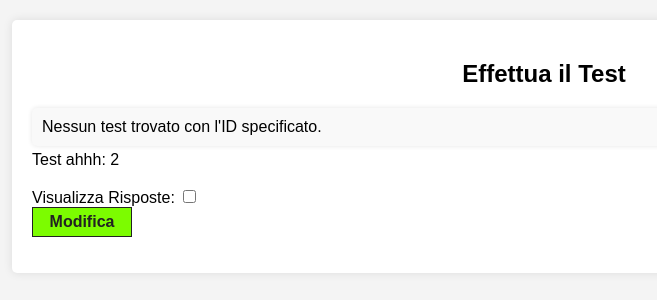
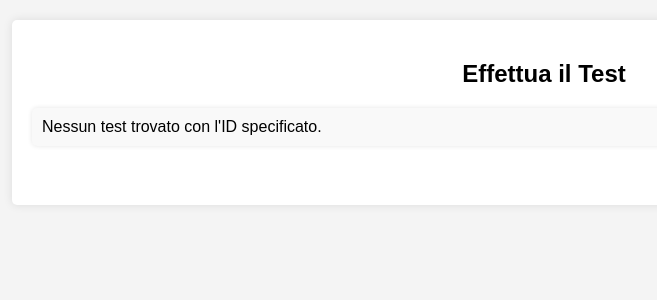
Before and after one commit to tabish29/ProgettoBD2023-24, a PHP site: page /effettuaTest.php?id=2 in a window 1280 px wide. Shown: the top 300 px of the page, without its empty margins (96-753 px from the left). Run offline with PHP 8.4, Linux system fonts and the light colour scheme; data comes from the database, SQL or seed files in the repository.

Commit message:
Modifica grafica test Studenti

```diff
--- a/effettuaTest.php
+++ b/effettuaTest.php
@@ -126,22 +126,8 @@
                                 echo "<summary>Descrizione:</summary>";
                                 echo "" . $dati[2] . "";
                                 echo "</details><br>";
-                                echo "<details>";
-                                echo "<summary>Numero Risposte:</summary>";
-                                echo "" . $dati[3] . "";
-                                echo "</details><br>";
 
-                                $sql_soluzioni = "SELECT CampoTesto FROM OPZIONERISPOSTA WHERE NumeroProgressivoQuesito = $numeroProgressivo AND TitoloTest = '$titoloTest'";
-                                $result_soluzioni = $conn->query($sql_soluzioni);
-                                $conn->next_result();
-                                if ($result_quesitoRC->num_rows>0) {
-                                    $soluzioni = $result_soluzioni->fetch_assoc();
 
-                                    echo "<details>";
-                                    echo "<summary>Soluzioni:</summary>";
-                                    echo "" . $soluzioni['CampoTesto'] . "";
-                                    echo "</details><br>";
-                                }
 
 
 
@@ -162,21 +148,8 @@
                                 echo "<summary>Descrizione:</summary>";
                                 echo "" . $dati[2] . "";
                                 echo "</details><br>";
-                                echo "<details>";
-                                echo "<summary>Numero Risposte:</summary>";
-                                echo "" . $dati[3] . "";
-                                echo "</details><br>";
 
-                                $sql_soluzioni = "SELECT TestoSoluzione FROM SOLUZIONE WHERE NumeroProgressivo = $numeroProgressivo AND TitoloTest = '$titoloTest'";
-                                $result_soluzioni = $conn->query($sql_soluzioni);
-                                $conn->next_result();
-                                if ($result_quesitoCodice->num_rows>0) {
-                                    $soluzioni = $result_soluzioni->fetch_assoc();
-                                    echo "<details>";
-                                    echo "<summary>Soluzioni:</summary>";
-                                    echo "" . $soluzioni['TestoSoluzione'] . "";
-                                    echo "</details><br>";
-                                }
+
 
                             }
                         }
@@ -201,12 +174,7 @@
                     if ($result_select_test->num_rows > 0) {
                         $row = $result_select_test->fetch_assoc();
                         // Visualizza i dettagli del test
-                        /*
-                        echo "<li class='test-item'>Titolo: " . $row['Titolo'] . "</li>";
-                        echo "<li class='test-item'>Data Creazione: " . $row['DataCreazione'] . "</li>";
-                        echo "<li class='test-item'>Visualizza Risposte: " . $row['VisualizzaRisposte'] . "</li>";
-                        echo "<li class='test-item'>Email: " . $row['EmailDocente'] . "</li>";
-                        echo "<li class='test-item'>Quesiti:</li>";*/
+
                         echo "<details>";
                         echo "<summary>Titolo Test:</summary>";
                         echo "" . $row['Titolo'] . "";
@@ -232,17 +200,9 @@
                 }
                 function creaGrafica() {
                     $testId = $_GET['id'];
-                    echo "Test ahhh: " . $testId;
                     echo "
-                    <form id='modificaTestForm' action='modificaTest.php' method='post'>
                         <input type='hidden' id ='titoloTest' name='titoloTest' value=" . $testId . ">
                         <br>
-                                <label for='visualizzaRisposte'>Visualizza Risposte:</label>
-                                <input type='checkbox' id='visualizzaRisposteCB' name='visualizzaRisposte'>
-                                <br>
-                                <input type='hidden' name='action' value='crea'>
-                                <button type='submit' class='btn'  id='modificaTestButton'>Modifica</button>
-                            </form>
                         ";
                     }
 
@@ -257,21 +217,7 @@
 
             if ($_SERVER["REQUEST_METHOD"] == "POST") {
 
-                    $titolo = $_POST['titoloTest'];
-                    $visualizza_risposte = isset($_POST['visualizzaRisposte']) ? '1' : '0';
 
-                    // Query SQL per aggiornare il test nel database
-                    $sql_update_test = "UPDATE TEST SET VisualizzaRisposte = $visualizza_risposte WHERE Titolo = '$titolo'";
-
-
-                    // Esegue la query di aggiornamento
-                    if ($conn->query($sql_update_test) === TRUE && mysqli_affected_rows($conn) > 0) {
-                        echo "Test aggiornato con successo.";
-                        echo '<a href="testStudenti.php">Torna ai Test</a>';
-                    } else {
-                        echo "Errore durante l'aggiornamento del test: " . $conn->error;
-                        echo '<a href="testStudenti.php">Torna ai Test</a>';
-                    }
             }
 
         ?>
```
Lines whose indentation alone changed are shown as unchanged.
